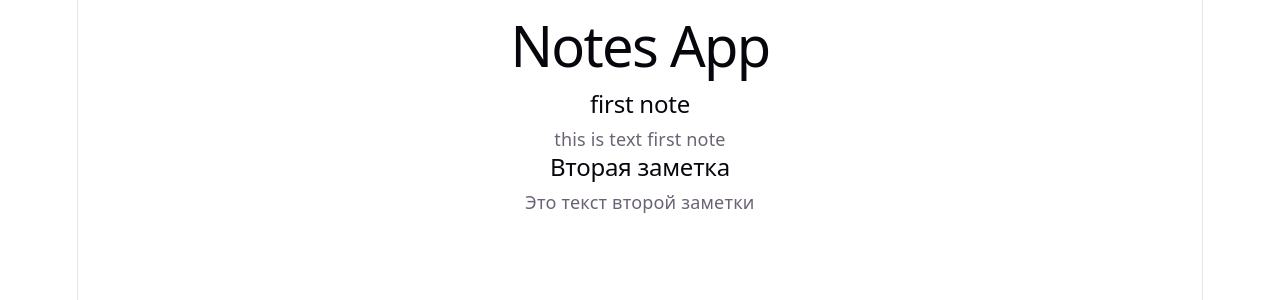
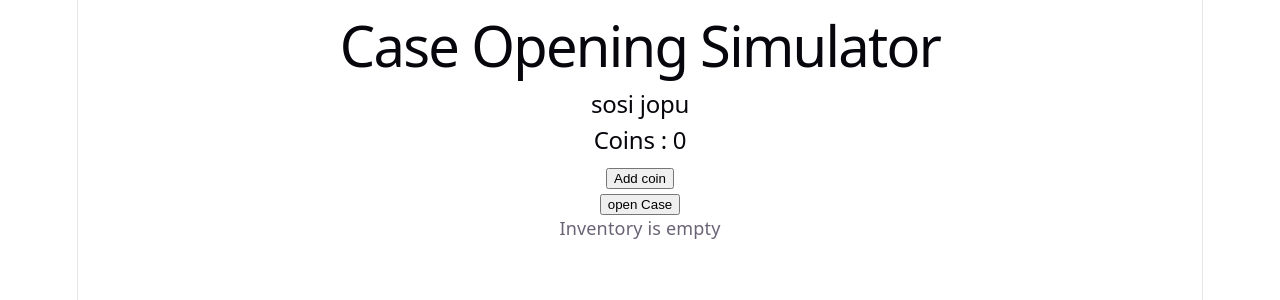
Before and after one commit to aleksecmotin8-max/caseClickReact, a React (Vite) app in the folder react-practic/: page / in a window 1280 px wide. Shown: the top 300 px of the page. Built offline with nearby package versions, Linux system fonts and the light colour scheme.

Commit message:
super clicker pushka ksgo click click by REACCCTTTT version 1

```diff
--- a/react-practic/src/App.jsx
+++ b/react-practic/src/App.jsx
@@ -1,30 +1,108 @@
 import './App.css'
+import {useState} from 'react';
 
-function App(){
-  const notes = [
-    {
-     id: 1,
-     title:'first note',
-     text:'this is text first note'
-    }, {
-      id: 2,
-      title: 'Вторая заметка',
-      text: 'Это текст второй заметки',
-    }
-  ]
-  return(
-  <div>
-    <h1>Notes App</h1>
-   <div>
-    {notes.map((note)=>(
-        <div key = {note.id}>
-          <h2>{note.title}</h2>
-          <p>{note.text}</p>
-          </div>
-          )
-        )}
-   </div>
-  </div>)
+ const items = [
+     { id: 1, name: 'P250 | Sand Dune',rarity:'common', weight: 500 },
+  { id: 2, name: 'AK-47 | Redline',rarity:'epic', weight: 100 }
+  ];
+
+const getRandomItemByWeight = ((items) => {
+
+  const summWeight = items.reduce((acc,item)=>{
+      return acc + item.weight
+  },0)
+
+  let randomWeight = Math.floor(Math.random()*summWeight);
+
+  for(let item of items){
+    randomWeight -= item.weight
+     if (randomWeight <= 0 ){
+       return item
+     }
+  }
+
+
+
+
+})
+
+function Header({title,text}){
+  return  <div>
+        <h1>{title}</h1>
+        <h2>{text}</h2>
+        </div>
 }
 
-export default App
+function CoinBalance({coins,handleAddCoin}){
+
+   return <div>
+    <h2>Coins : {coins}</h2>
+    <button onClick={handleAddCoin}>Add coin</button>
+   </div>
+};
+
+const Inventory = ({inventory}) => {
+    return <div>
+        {
+        inventory.length === 0
+         ? <p> Inventory is empty </p>
+         :
+          inventory.map((item)=>{
+          return <p key={item.dropId}>{item.name}</p>
+        })
+      }
+
+
+    </div>
+
+
+
+  }
+
+function App() {
+const nameProject = 'Case Opening Simulator';
+
+  const[message,setMessage] = useState('');
+  const[coins,setCoins] = useState(0);
+  const[inventory,setInventory] = useState([]);
+
+  const handleAddCoin = () => {
+    setCoins(previousCoins => previousCoins + 1)
+  }
+
+
+  const openCase = () => {
+    if(coins <5)
+      {
+         setMessage('Not enough coins')
+
+        return
+    }
+
+     setCoins(previousCoins => previousCoins - 5)
+
+    let randomItem = getRandomItemByWeight(items)
+
+      const newItem = {
+        ...randomItem,
+        dropId:crypto.randomUUID()
+      }
+
+
+      setMessage(stateMessage => stateMessage = '')
+      setInventory((previoiusInventory)=>{
+        return [...previoiusInventory,newItem]
+      })
+  }
+
+
+
+  return <div>
+    <Header title = {nameProject} text = {'sosi jopu'}/>
+     <CoinBalance coins = {coins} handleAddCoin={handleAddCoin} />
+     <p>{message}</p>
+       <button onClick = {openCase}>open Case</button>
+    <Inventory  inventory = {inventory} />
+  </div>
+}
+ export default App
```
